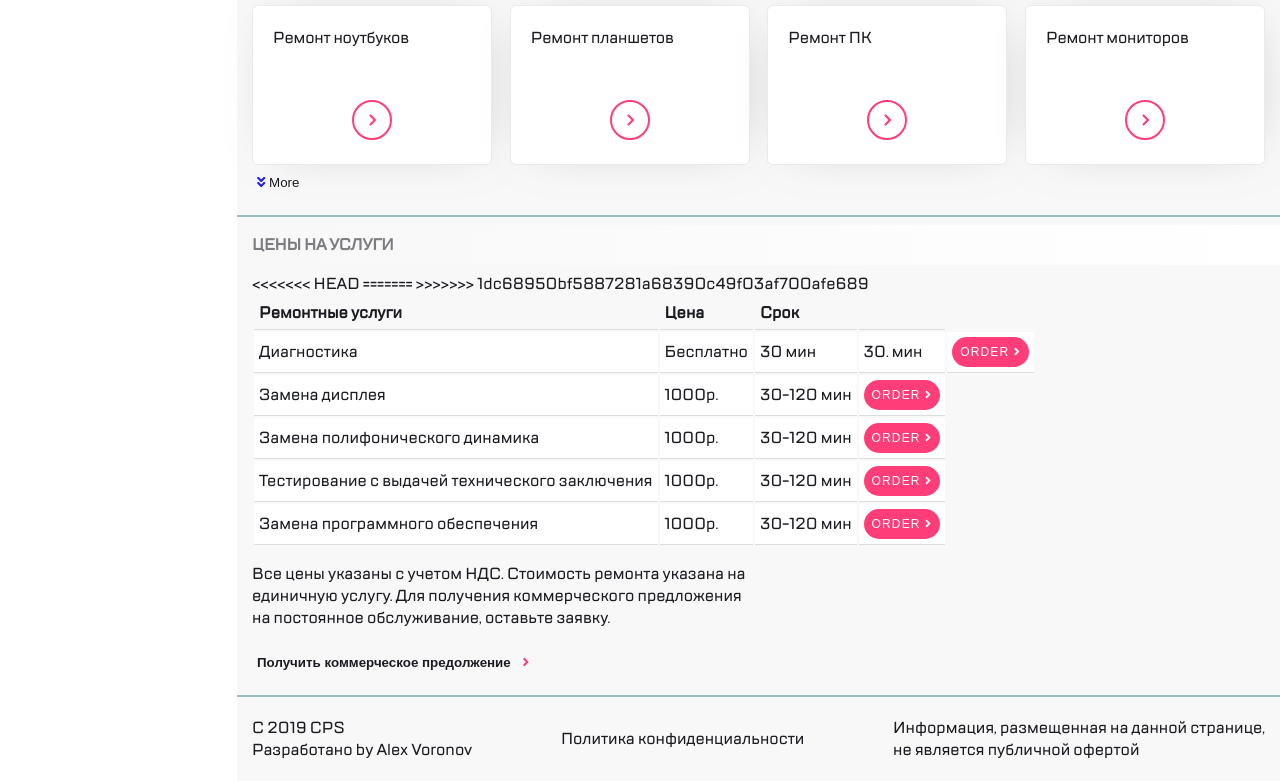
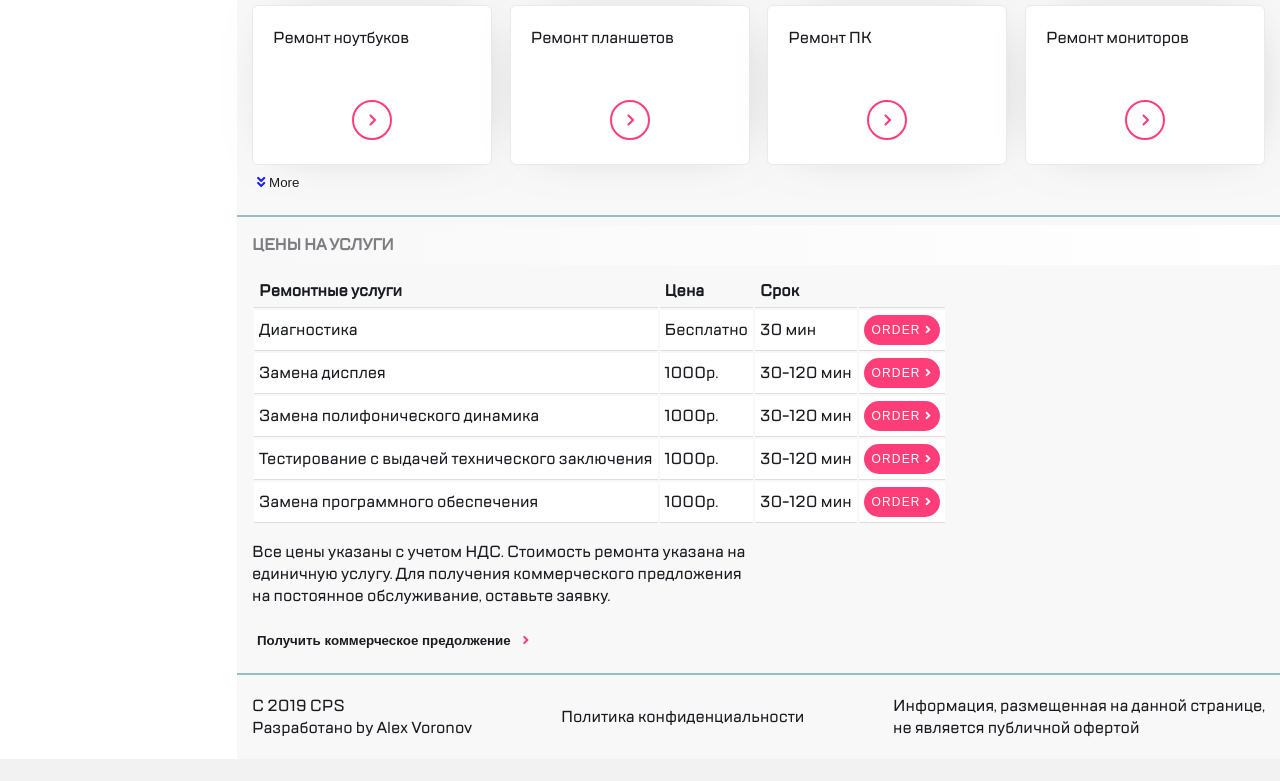
Before and after one commit to irreligious86/CPS, a website built with webpack: page src/index.html in a window 1280 px wide. Shown: the part 882-1663 px from the top of the page. After the commit the page ends 1641 px from the top, so only its background shows below. Built offline with nearby package versions, Linux system fonts and the light colour scheme; files whose address does not match are found by name; a web font is replaced by a local one.

Commit message:
show must go on

```diff
--- a/src/index.html
+++ b/src/index.html
@@ -367,11 +367,7 @@
           <tr>
             <td>Диагностика</td>
             <td>Бесплатно</td>
-<<<<<<< HEAD
             <td>30 мин</td>
-=======
-            <td>30. мин</td>
->>>>>>> 1dc68950bf5887281a68390c49f03af700afe689
             <td>
               <button class="order-button">
                 Order
```
